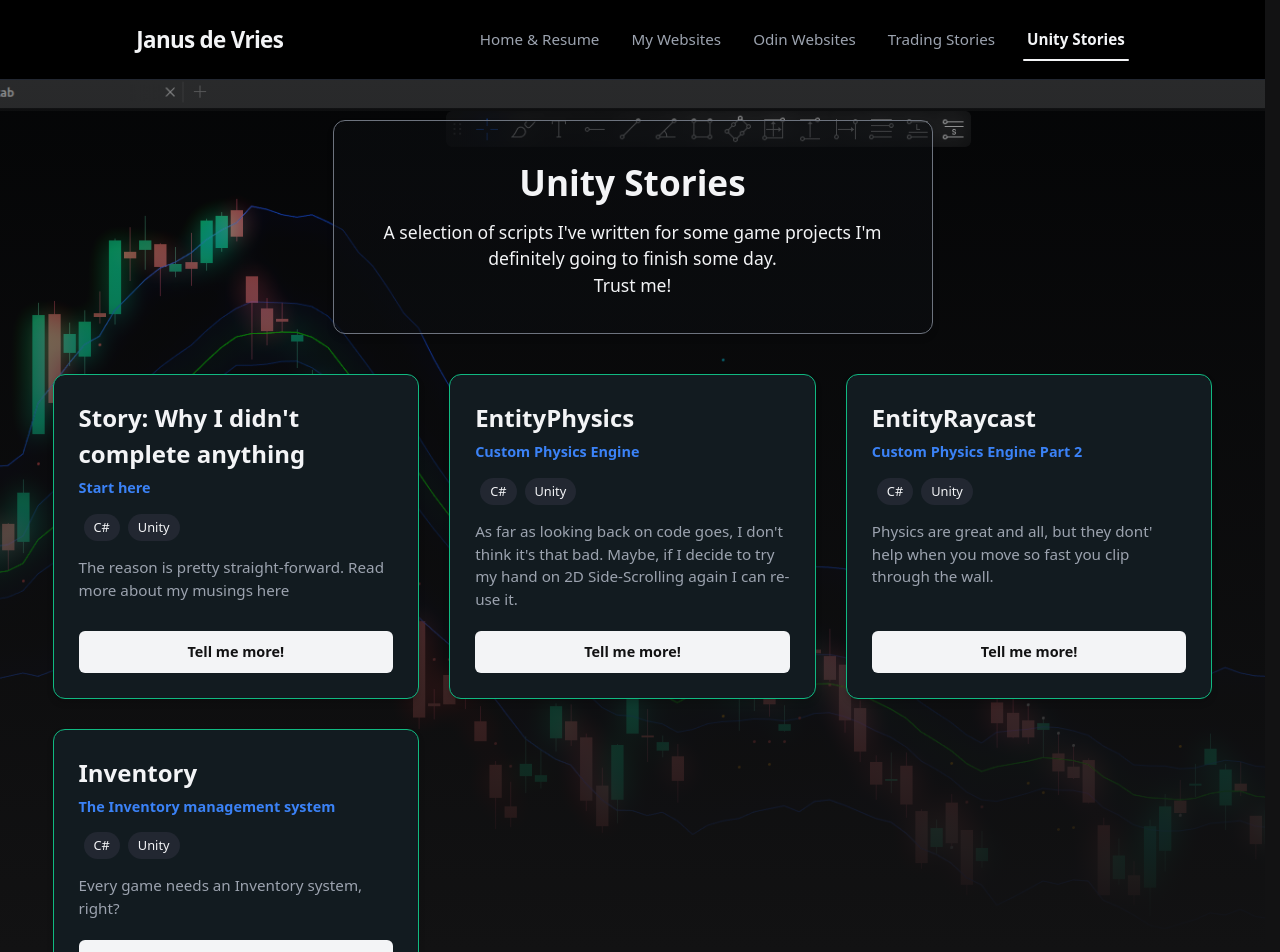
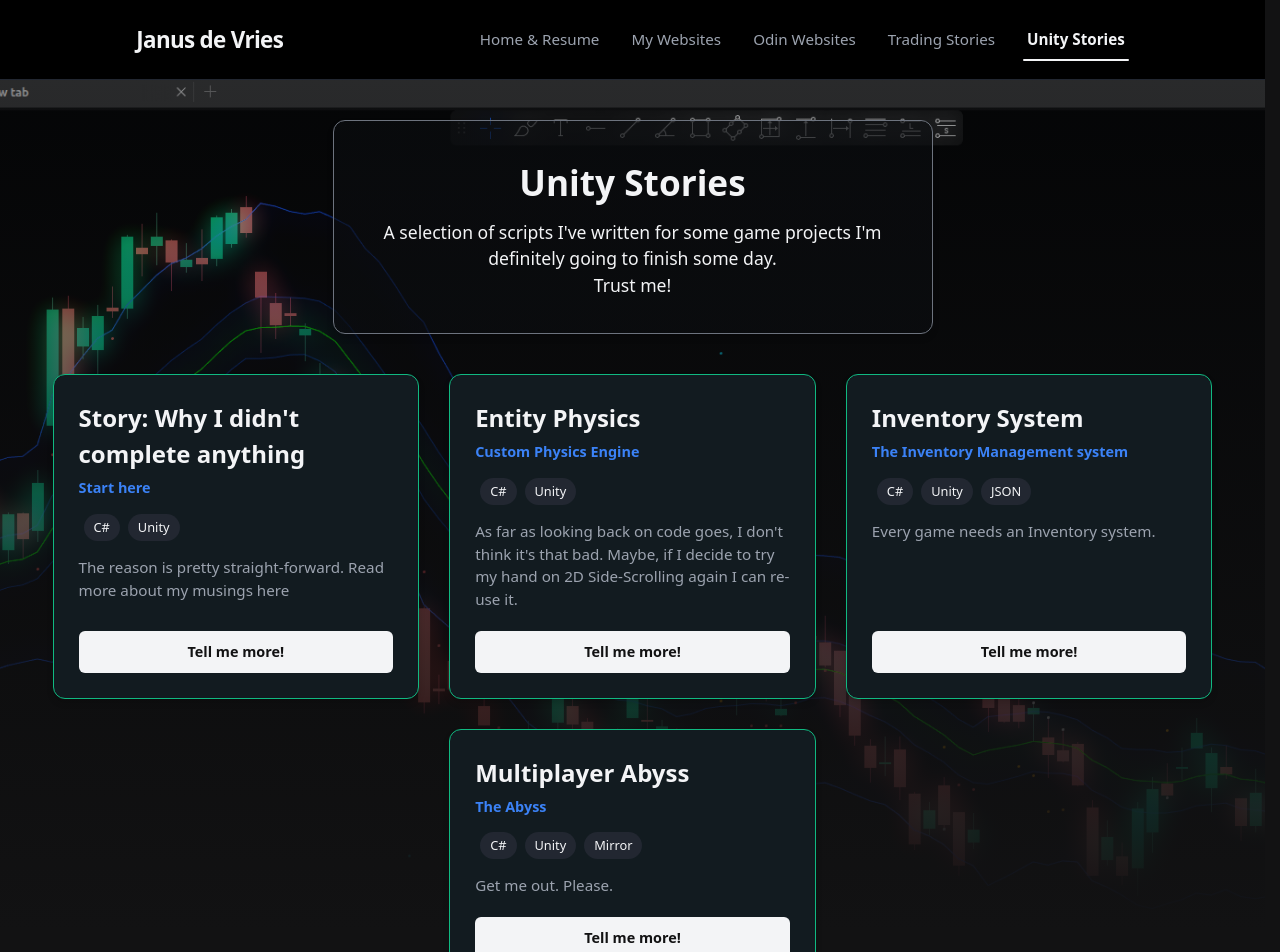
Before and after one commit to 1nf1n1t3f1r3/homepage, a React (Vite) app: page /unity in a window 1280 px wide. Shown: the top 952 px of the page. Built offline with nearby package versions, Linux system fonts and the light colour scheme.

Commit message:
Added Inventory

```diff
--- a/src/content/unity/EntityPhysics.md
+++ b/src/content/unity/EntityPhysics.md
@@ -20,6 +20,8 @@
 
 This includes things like Gravity, so things fall down, and Drag, so nothing slides like it's on ice. It uses the Grounded (an WallSliding) checks to see if we're in the air or not, then uses the targetFallSpeed and the gravity setting to speed up the velocity.y to send us back to Earth. The velocity.x is determined by Drag/Friction. They're essentially the same, but friction is greater than drag, like how sliding across the ground has more resistance than flying through it.
 
+<!-- Gif Here: Gravity -->
+
 ### External Forces
 
 External Forces interact a bit differently. There's three ways it adds Velocity. Either immediately, over time, or it can completely override Velocity (either X or Y, or both!). The logic here is very minimal, but the good part about it is that this only processes the forces. It doesn't care where they come from. In fact, it also includes the Player's inputs from PlayerController (which really wouldn't be classified as something 'External'). The other script will simply add some force to the Entity, and this will process it, no questions asked.
@@ -32,14 +34,22 @@
 
 As an additional safeguard, there's 'Repel' logic. This basically checks, based on a box around the Entity, if it's in a wall. The way it works is that WouldOverlapAtPosition checks 'Would I be in a wall here?', before moving there. If so, it'll start to look for the 'exit' with BestRepelDirection and move towards it with RepelFromOverlap before finally executing the movement. It works iteratively, repelling until it's done, or its max has been reached.
 
+<!-- Gif Here: Raycast Gizmos -->
+
 ### HandleImpact
 
 This is the 'Cratering Simulator', but also where slopes get a little funky. I figured that landing on a flat surface or on a sloped surface shouldn't have the same effect, so, here, the Raycasts look at the angle of the ground we're landing on. The idea is that, sliding along an even surface wouldn't hurt, or create a dead-stop, but slamming into a wall would. That's very black and white; measuring velocity and impact angles handles everything that's grey. It allows deflecting Velocities across the slope of a surface. One other thing it does is that, when moving horizontally into an upward slope, the Velocity conversion would lead to positive Y (I.E. going up). That makes sense when bouncing off, but without special handling, it means an entity can just 'climb' by moving into a surface. Setting a cooldown on it was a good fix, though one that feels very hacky.
 
+<!-- Gif Here: Bouncy Slope -->
+
 ### The Rest
 
-After all the ground work, this is basically the part that executes. First UpdatePosition, which changes Position based on the Entity's Velocity. There's a call to the RaycastSystem to check if we're Overlapping. If so, we start running the tunnelling prevention logic (again). Finally, we damp small velocities to zero, because there's no point in having Velocity.X = .000000000125, and we run HandleSteepImpactTimer, which handles the cooldown I mentioned in the 'handleImpact' section.
+After all the ground work, this is basically the part that executes. First UpdatePosition, which changes Position based on the Entity's Velocity. There's a call to the RaycastSystem to check for Overlapping. If so, it starts running the tunnelling prevention logic (again). Finally, it damp small velocities to zero, because there's no point in having Velocity.X = .000000000125. Finally, it runs HandleSteepImpactTimer, which handles the cooldown I mentioned in the 'handleImpact' section.
 
 ## Conclusion
 
 Looking back on it, the system feels both hacky and surprisingly complete. There are obvious things I'd refactor today: splitting responsibilities into smaller components, cleaning up commented code, and simplifying some of the state synchronization. At the same time, many of the solutions emerged from solving real edge cases. If I built another 2D platformer tomorrow, I'd probably start by reusing large parts of this controller rather than starting from scratch. In my testing, the floatiness of it reminded me a lot of Risk of Rain 2, a game I like quite a lot. Mostly by accident, of course, but I still take it as a good sign.
+
+<!-- Gif Here. Not being able to walk Diagonals -->
+
+<!-- Gif Here Walking Diagonals -->
--- a/src/index.css
+++ b/src/index.css
@@ -167,6 +167,10 @@
   gap: 30px;
 }
 
+.projectsGrid > :last-child:nth-child(3n + 1) {
+  grid-column: 2;
+}
+
 /* Card Components */
 .projectCard {
   background: var(--card-bg-override, var(--bg-card));
--- a/src/pages/Unity.jsx
+++ b/src/pages/Unity.jsx
@@ -14,7 +14,7 @@
     slug: "Epilogue",
   },
   {
-    title: "EntityPhysics",
+    title: "Entity Physics",
     subtitle: "Custom Physics Engine",
     techStack: ["C#", "Unity"],
     description:
@@ -22,19 +22,18 @@
     slug: "EntityPhysics",
   },
   {
-    title: "EntityRaycast",
-    subtitle: "Custom Physics Engine Part 2",
-    techStack: ["C#", "Unity"],
-    description:
-      "Physics are great and all, but they dont' help when you move so fast you clip through the wall. ",
-    slug: "EntityRaycastSystem",
+    title: "Inventory System",
+    subtitle: "The Inventory Management system",
+    techStack: ["C#", "Unity", "JSON"],
+    description: "Every game needs an Inventory system.",
+    slug: "Inventory",
   },
   {
-    title: "Inventory",
-    subtitle: "The Inventory management system",
-    techStack: ["C#", "Unity"],
-    description: "Every game needs an Inventory system, right?",
-    slug: "Inventory",
+    title: "Multiplayer Abyss",
+    subtitle: "The Abyss",
+    techStack: ["C#", "Unity", "Mirror"],
+    description: "Get me out. Please.",
+    slug: "Multiplayer",
   },
 ];
 
```
Also changed, not shown: src/content/unity/Inventory.md (+46 -4 lines).
